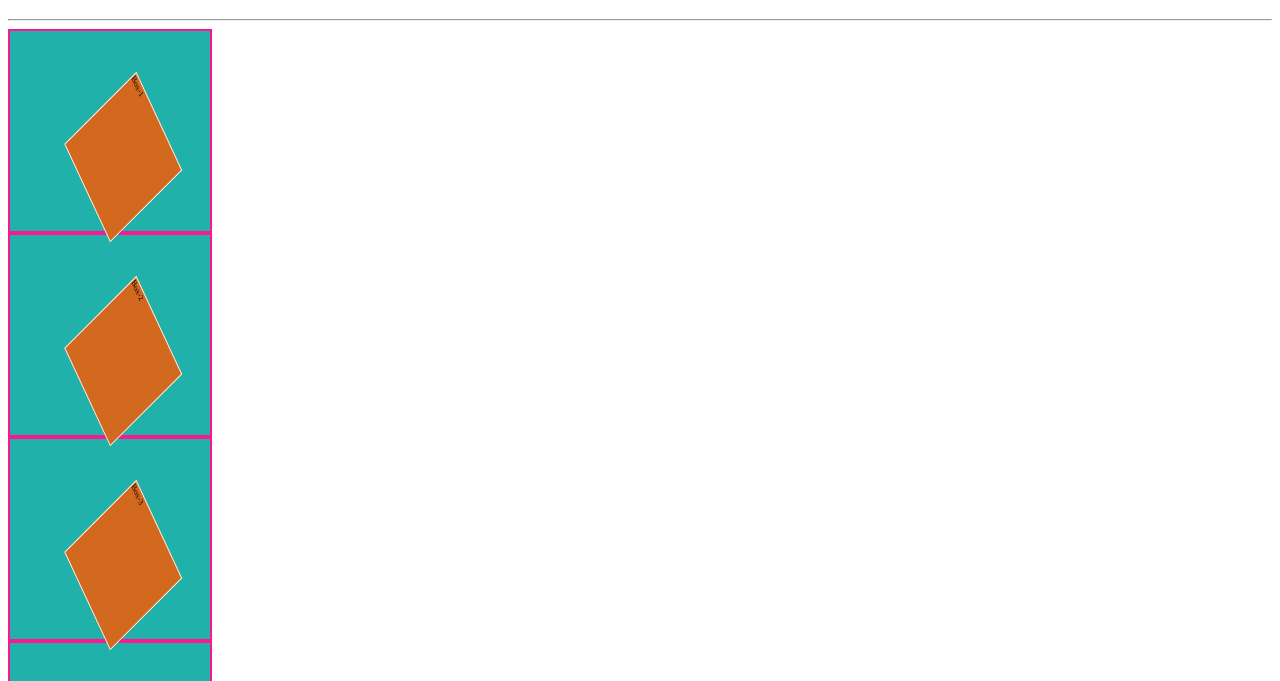
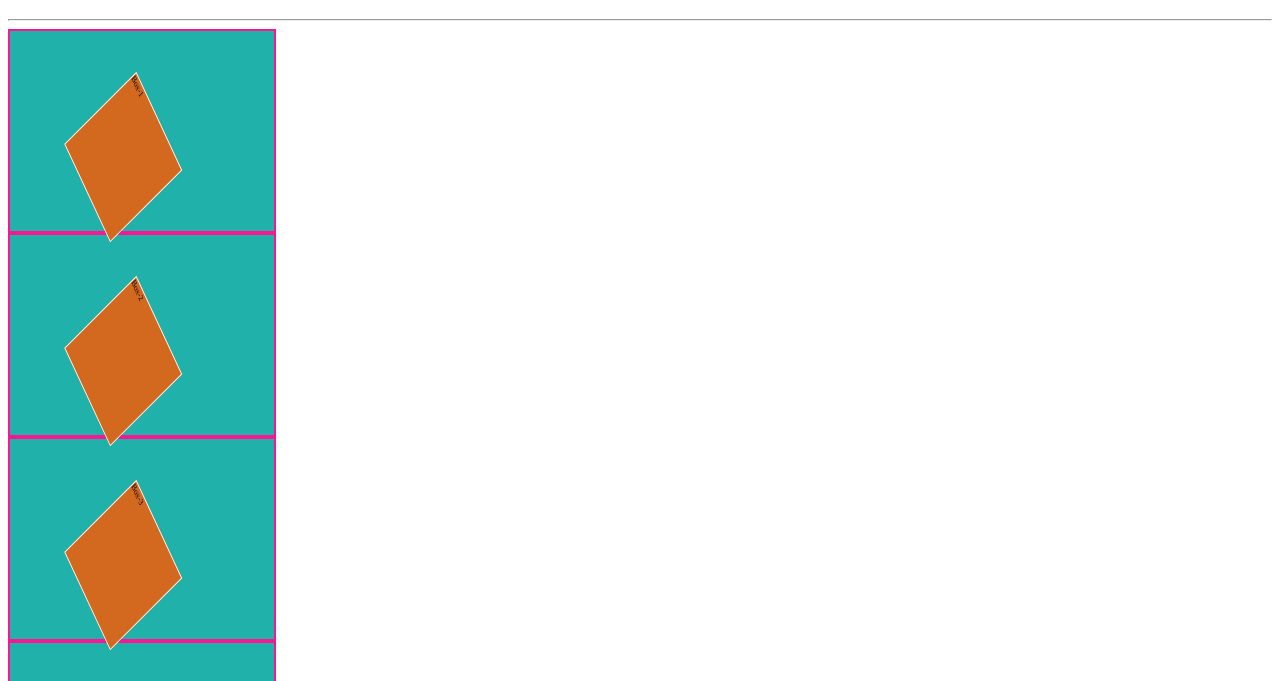
Before and after one commit to nusratBD/css-transform-transition, a plain HTML site: page index.html in a window 1280 px wide. Shown: the part 61-742 px from the top of the page. Drawn offline with Linux system fonts and the light colour scheme.

Commit message:
css calc() property

```diff
--- a/style.css
+++ b/style.css
@@ -1,7 +1,7 @@
 /* Transform Translate */
 .container{
     height: 200px;
-    width: 200px;
+    width: calc(100% - 1000px);
     border: 2px solid deeppink;
     background-color: lightseagreen;
 }
```
